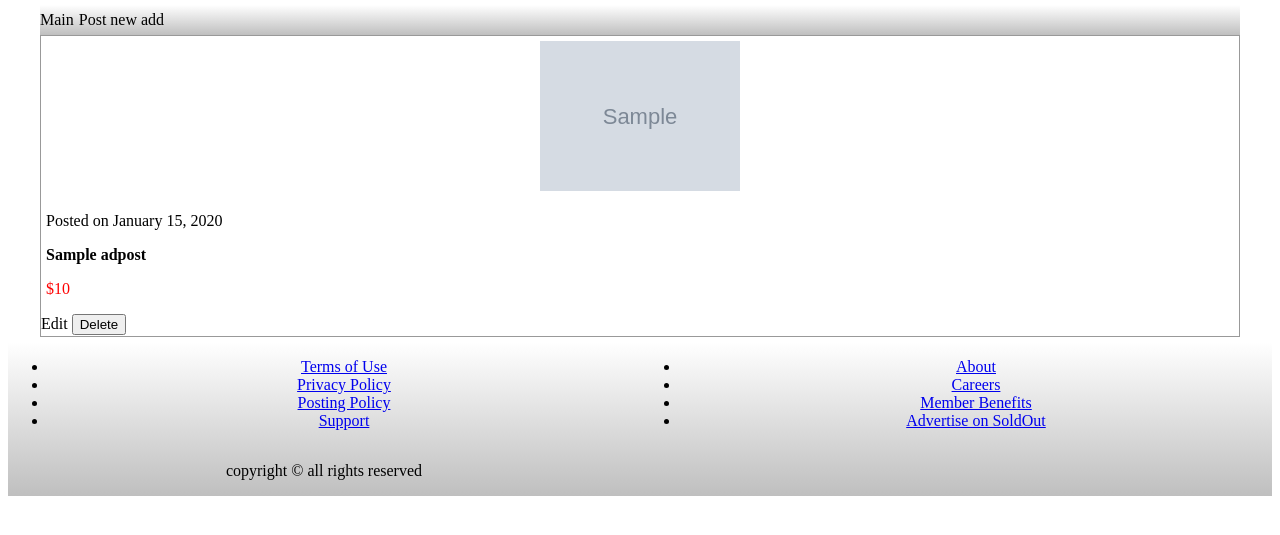
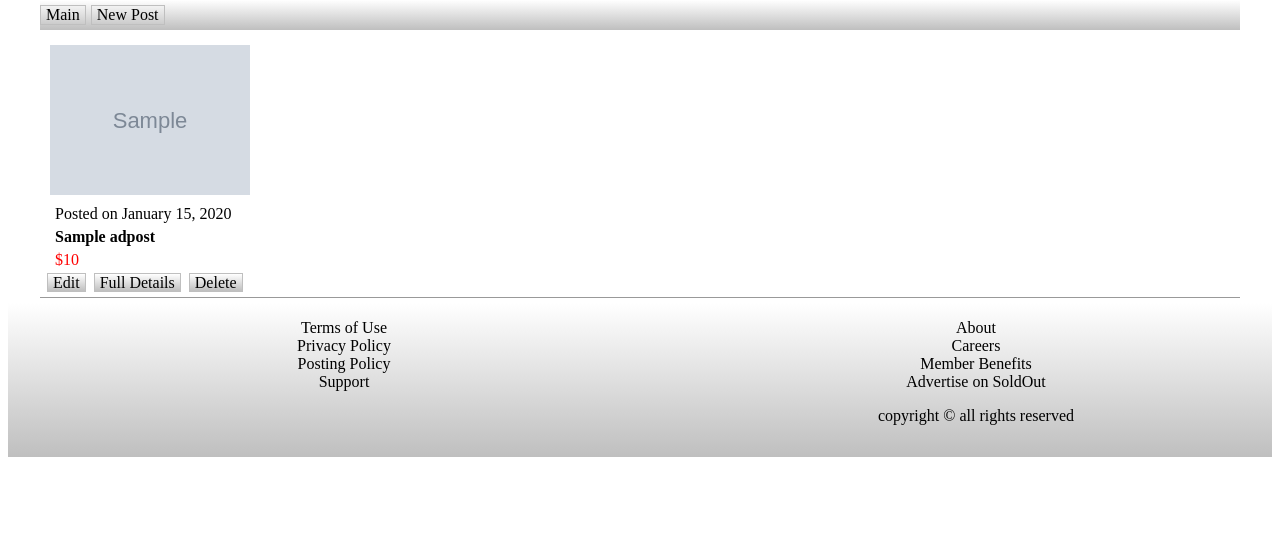
Before and after one commit to AntonStroy/WebProject, a PHP site: page /user_ads.php?id=1 in a window 1280 px wide. Shown: the part 209-744 px from the top of the page. Run offline with PHP 8.4, Linux system fonts and the light colour scheme; the visitor is signed in with stand-in values (Sample User, id 1); tables that the repository leaves empty or names only in its code hold one stand-in row (values such as "Sample post"); grey boxes marked "Sample" are stand-in pictures; data that the repository does not hold is empty.

Commit message:
fully updated css for user add and some other links on other pages

```diff
--- a/css/user_ads.css
+++ b/css/user_ads.css
@@ -24,7 +24,6 @@
 
 #content
 {
-
 	grid-area: main;
 	grid-gap: 5px;
 	padding: 5px;
@@ -32,28 +31,27 @@
 	width: 1200px;
 }
 
-#content a
+.ShortAd
 {
-	text-decoration: none;
-	color: #000000;
+	border-bottom: 1px solid #999999;
+	padding: 5px;
 }
 
-.ShortAd
+.ShortAd p
 {
-	border: 1px solid #999999;
-	height: 300px;
-}
-
-.ShortAd:hover
-{
-  box-shadow: 0px 5px 10px #990000;
+	color: #000000;
+	text-align: left;
+	text-decoration: none;
+	padding-right: 5px;
+	padding-left: 5px;
+	margin: 5px;
 }
 
 .ShortAdImage
 {
 	display: grid;
-	justify-content: center;
-	align-content: center;
+	justify-content: left;
+	align-content: left;
 	background-color: white;
 }
 
@@ -66,24 +64,53 @@
   margin: 5px;
 }
 
-.ShortAdDiscription
+.links a
 {
-	margin-left: 5px;
-	margin-right: 5px;
+	color: #000000;
+	text-align: center;
+	text-decoration: none;
+	padding-right: 5px;
+	padding-left: 5px;
+	margin-left: 2px;
+	margin-bottom: 2px;
+	margin-right: 2px;
+	background: linear-gradient(to bottom, #ffffff 0%, #bfbfbf 100%);
+	border: 1px solid #bfbfbf;
+}
+
+.links a:hover
+{
+	color: #990000;
 }
 
 #topBar
 {
+	background: linear-gradient(to bottom, #ffffff 0%, #bfbfbf 100%);
 	width: 1200px;
 	margin: 0px auto;
 	grid-area: topBar;
-	background: linear-gradient(to bottom, #ffffff 0%, #bfbfbf 100%);
 	display: grid;
-	grid-template-columns: auto auto auto auto auto auto auto auto auto auto;
+	grid-template-columns: auto auto;
 	grid-column-gap: 5px;
 	align-content: center;
 	justify-content: left;
 	height: 30px;
+}
+
+#topBar a
+{
+	color: #000000;
+	text-align: center;
+	text-decoration: none;
+	padding-right: 5px;
+	padding-left: 5px;
+	margin: 0px;
+	border: 1px solid #bfbfbf;
+}
+
+#topBar a:hover
+{
+	color: #990000;
 }
 
 #logoBox
@@ -100,21 +127,25 @@
 	align-content: center;
 	justify-content: center;
 	text-align: center;
-	text-decoration: none;
 	color: #000000;
-	list-style-type: none;
 	background: linear-gradient(to bottom, #ffffff 0%, #bfbfbf 100%);
+	list-style: none;
 }
 
-#footer div
+#footer ul
 {
-	text-decoration: none;
-	color: #000000;
-	margin-top:  10px;
+	list-style-type: none;
 }
 
-#footer div li a
+#footer ul li a
 {
+
+	list-style-type: none;
 	text-decoration: none;
 	color: #000000;
 }
+
+#footer ul li a:hover
+{
+	color: #990000;
+}
--- a/edit_post.php
+++ b/edit_post.php
@@ -66,7 +66,7 @@
                 		<a href="index.php">Main</a>
                         <a href="user_ads.php?id=1">My adds</a>
                 		<button type="submit" form="Form" name="command" value="Update">Update</button>
-                        <button type="submit" form="Form" name="command" value="Delete">Delete</button>
+                    <button type="submit" form="Form" name="command" value="Delete">Delete</button>
                 		<button type="button">Reset</button>
         			</div>
 
--- a/user_ads.php
+++ b/user_ads.php
@@ -76,22 +76,18 @@
         	<img src="images\Sold_Out.png" alt="logo sold out" height="150px" width="150px" >
       </div>
 
-        	<div id="content">
       <div id="topBar">
         <a href="index.php">Main</a>
-                		<a href="new_post.php">Post new add</a>
+        <a href="new_post.php">New Post</a>
       </div>
 
+      <div id="content">
         <?php if($error_flag): ?>
           <p>There are no posts, please check other category</p>
         <?php endif ?>
 
         <?php if($print_flag): ?>
           <?php foreach($adPosts as $adPost): ?>
-
-
-                        <a target="_blank" href="full_post.php">
-
             <div class="ShortAd">
               <div class="ShortAdImage">
                 <img src="<?= $adPost['ImageLocation'] ?>" alt="advertisement">
@@ -103,15 +99,15 @@
                 <p style="color:red;">$<?= $adPost['Price'] ?></p>
               </div>
 
+              <div class = "links">
                 <a href="edit_post.php?PostId=<?= $adPost['PostId'] ?>">Edit</a>
-                            <!--<a href="process.php?PostId=<?= $adPost['PostId'] ?>">Delete</a>-->
-                            <button type="submit" name="command" value="Delete">Delete</button>
+                <a href="full_post.php?PostId=<?= $adPost['PostId'] ?>">Full Details</a>
+                <a href="process.php?PostId=<?= $adPost['PostId'] ?>">Delete</a>
                 <input type="hidden" name="PostId" value="<?= $PostId ?>" />
               </div>
-                        </a>
+            </div>
           <?php endforeach ?>
         <?php endif ?>
-
       </div>
 
       <div id="footer">
@@ -121,13 +117,15 @@
           <li><a href="#">Posting Policy</a></li>
           <li><a href="#">Support</a></li>
         </ul>
+
         <ul>
           <li><a href="#">About</a></li>
           <li><a href="#">Careers</a></li>
           <li><a href="#">Member Benefits</a></li>
           <li><a href="#">Advertise on SoldOut</a></li>
+          <p>copyright &copy; all rights reserved</p>
         </ul>
-                <p>copyright &copy; all rights reserved</p>
+
       </div>
     </div>
 	</body>
```
Also changed, not shown: css/sold_out.css (+18 -1 lines), index.php (+9 -14 lines), login_form.php (+3 -6 lines). Lines whose indentation alone changed are shown as unchanged.
